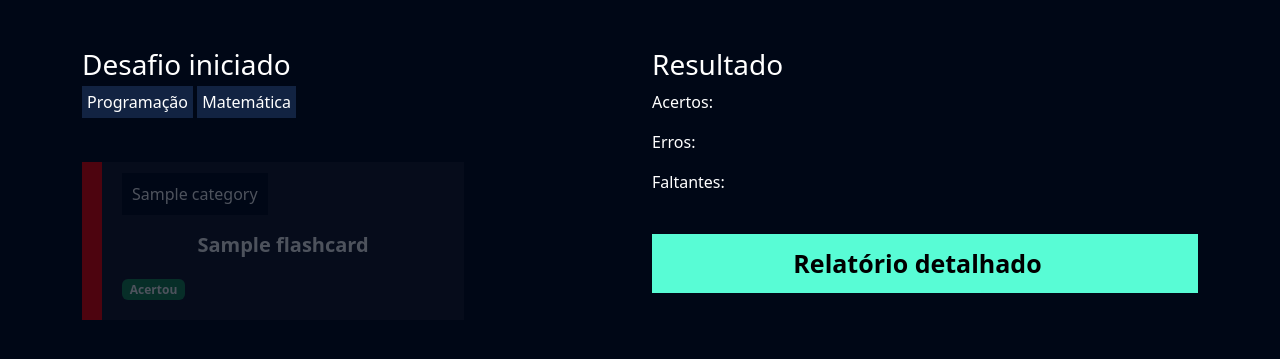
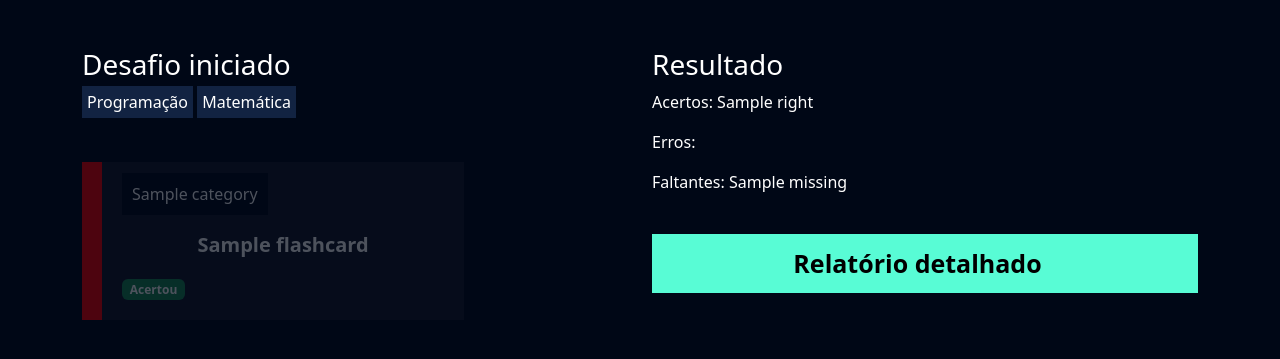
Before and after one commit to ViniciusRodrigues10/study-psw, a Django app: template flashcard/templates/challenge.html in a window 1280 px wide. Shown: the top 359 px of the page. Run offline with Django 5.2, Linux system fonts and the light colour scheme; tables that the repository leaves empty hold one stand-in row (values such as "Sample post"); the template is opened without the code that fills it: values that come from a table or form of the project are taken from there, most other values are stand-ins (such as "Sample title", 1, 10 or a date in 2020).

Commit message:
feat: adding result

```diff
--- a/flashcard/templates/challenge.html
+++ b/flashcard/templates/challenge.html
@@ -59,9 +59,9 @@
             </div>
                 <div class="col-md">
                 <h3 class="fonte-secundaria">Resultado</h3>
-                <p class="fonte-p">Acertos: </p>
-                <p class="fonte-p">Erros: </p>
-                <p class="fonte-p">Faltantes: </p>
+                <p class="fonte-p">Acertos: {{right}}</p>
+                <p class="fonte-p">Erros: {{errors}}</p>
+                <p class="fonte-p">Faltantes: {{missing}}</p>
                 <br>
                 <a class="btn-cadastro btt-challenge" href="">Relatório detalhado</a>
             </div>
--- a/flashcard/views.py
+++ b/flashcard/views.py
@@ -114,7 +114,10 @@ def list_challenge(request):
 def challenge(request, id):
     challenge = Challenge.objects.get(id=id)
     if request.method == "GET":
-        return render(request, 'challenge.html', {'challenge': challenge})
+        right = challenge.flashcards.filter(answered=True).filter(right=True).count()
+        errors = challenge.flashcards.filter(answered=True).filter(right=False).count()
+        missing = challenge.flashcards.filter(answered=False).count()
+        return render(request, 'challenge.html', {'challenge': challenge, 'right': right, 'errors': errors, 'missing': missing})
 
 def reply_flashcard(request, id):
     flashcard_challenge = FlashcardChallenge.objects.get(id=id)
```
